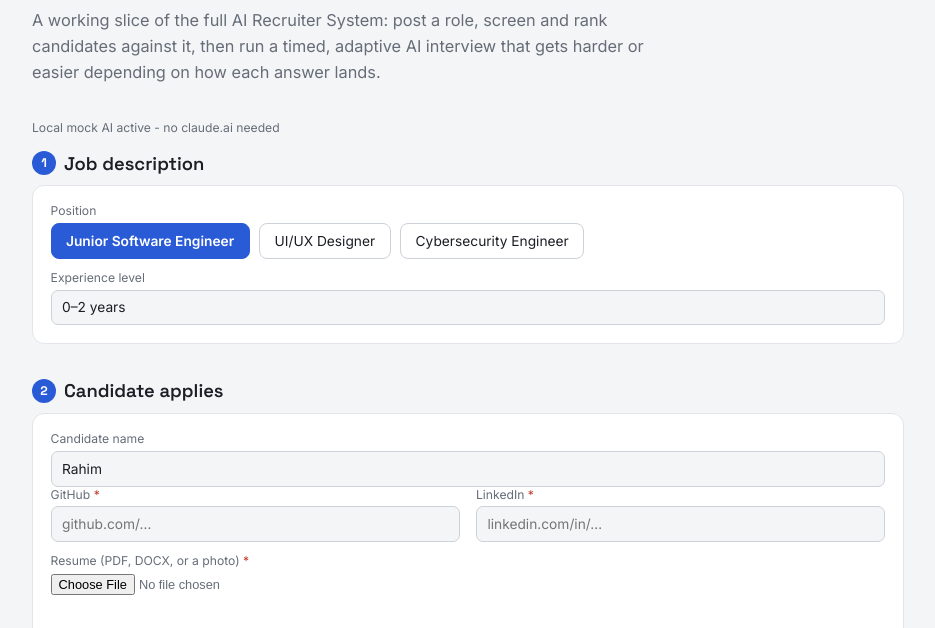
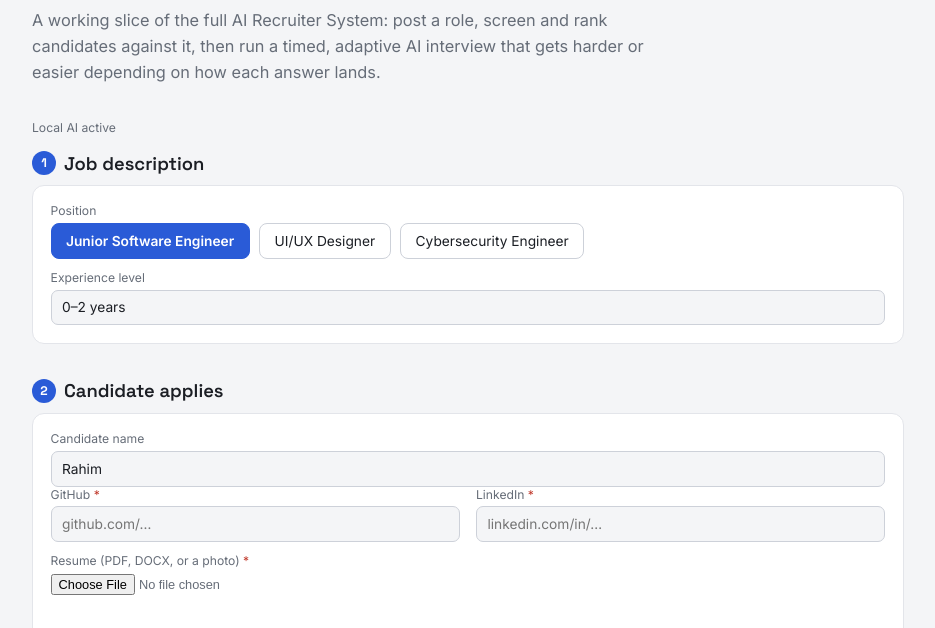
Before and after one commit to farhanmugdho/AI-recruiting-system, a plain HTML site: page AI Recruiter System.html in a window 1280 px wide. Shown: the part 152-780 px from the top of the page, without its empty margins (172-1107 px from the left). Drawn offline with nearby package versions, Linux system fonts and the light colour scheme.

Commit message:
Remove all claude.ai references - local AI only

```diff
--- a/AI Recruiter System.html
+++ b/AI Recruiter System.html
@@ -274,7 +274,7 @@
   };
 
   window.sample = MockClaude;
-  showNote('Local mock AI active - no claude.ai needed');
+  showNote('Local AI active');
 
   var ROLES = {
     sde: { title: 'Junior Software Engineer', reqs: 'Java or Python, data structures & algorithms, SQL, REST APIs, OOP' },
```
